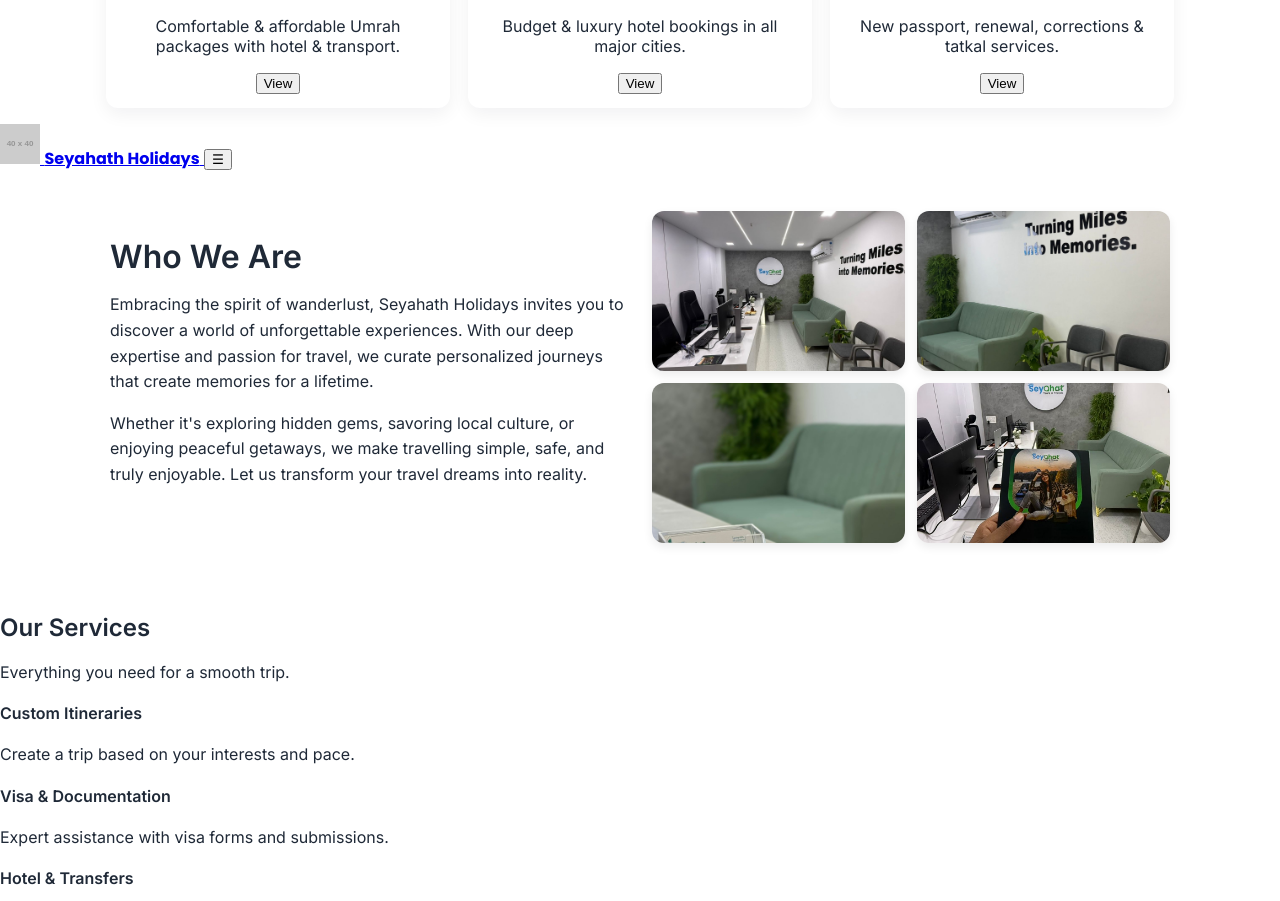
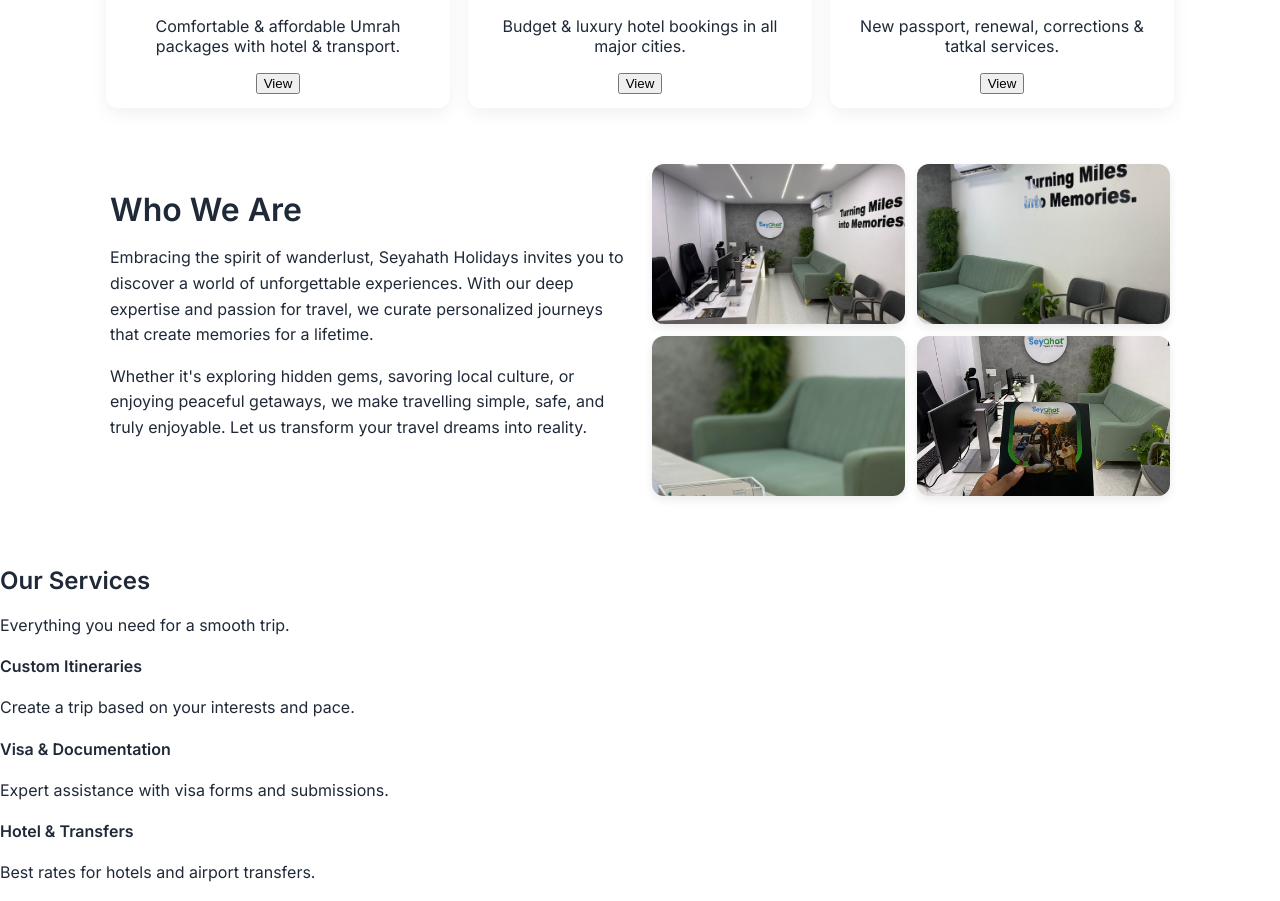
Before and after one commit to sh333z/travel-website, a plain HTML site: page index.html in a window 1280 px wide. Shown: the part 961-1862 px from the top of the page. Drawn offline with Linux system fonts and the light colour scheme; placeholder pictures from the web are drawn by us.

Commit message:
Update index.html

```diff
--- a/index.html
+++ b/index.html
@@ -79,20 +79,6 @@
   </div>
 
 </div>
-
-<!-- HEADER -->
-<header class="site-header">
-  <div class="container header-inner">
-    <a class="brand" href="#">
-      <img src="https://via.placeholder.com/40x40?text=BT" alt="Seyahath logo" class="logo">
-      <span class="brand-text">Seyahath Holidays</span>
-    </a>
-
-
-    <button class="menu-toggle" id="menuToggle">☰</button>
-  </div>
-
-</header>
 
 <!-- WHO WE ARE SECTION -->
 <section id="about" class="about-section">
```
